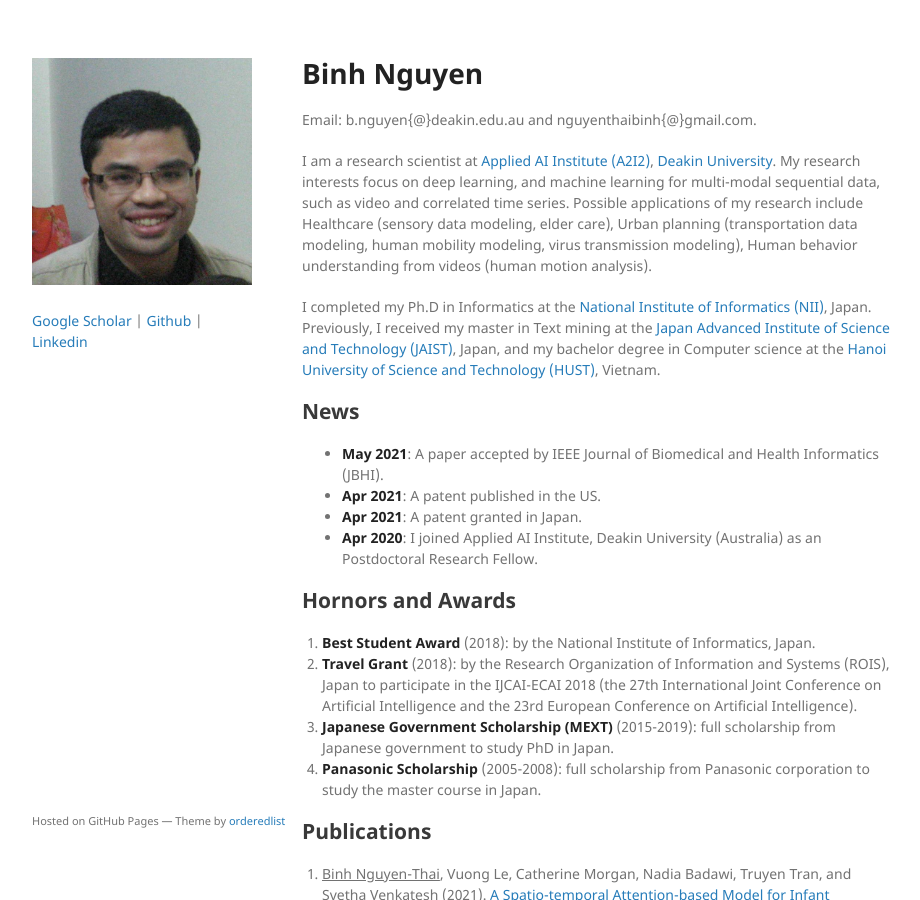
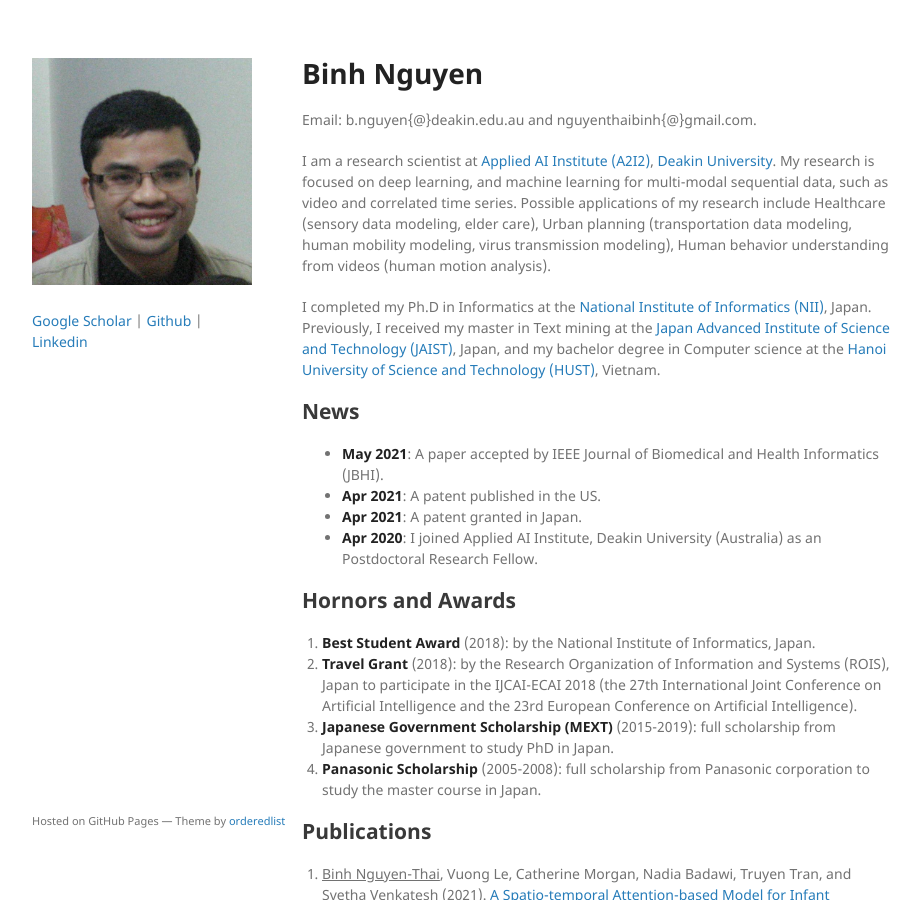
Before and after one commit to nguyenthaibinh/nguyenthaibinh.github.io, a Jekyll site: the page built from index.md, in a window 1280 px wide and 900 px high. Shown: the whole window, without its empty margins (178-1098 px from the left). Built offline with Jekyll 4.4.1, drawn with Linux system fonts in a browser that asks for light colours; the repository's description, which GitHub fills in, is left out; our own code applies the rules of GitHub Pages for plain Markdown files.

Commit message:
Update index.md

```diff
--- a/index.md
+++ b/index.md
@@ -4,7 +4,7 @@
 # Binh Nguyen
 Email: b.nguyen{@}deakin.edu.au and nguyenthaibinh{@}gmail.com.
 
-I am a research scientist at <a href="https://a2i2.deakin.edu.au">Applied AI Institute (A2I2)</a>, <a href="https://www.deakin.edu.au">Deakin University</a>. My research interests focus on deep learning, and machine learning for multi-modal sequential data, such as video and correlated time series. Possible applications of my research include Healthcare (sensory data modeling, elder care), Urban planning (transportation data modeling, human mobility modeling, virus transmission modeling), Human behavior understanding from videos (human motion analysis).
+I am a research scientist at <a href="https://a2i2.deakin.edu.au">Applied AI Institute (A2I2)</a>, <a href="https://www.deakin.edu.au">Deakin University</a>. My research is focused on deep learning, and machine learning for multi-modal sequential data, such as video and correlated time series. Possible applications of my research include Healthcare (sensory data modeling, elder care), Urban planning (transportation data modeling, human mobility modeling, virus transmission modeling), Human behavior understanding from videos (human motion analysis).
 
 I completed my Ph.D in Informatics at the <a href="http://www.nii.ac.jp/graduate/en/">National Institute of Informatics (NII)</a>, Japan. Previously, I received my master in Text mining at the <a href="https://www.jaist.ac.jp/english/">Japan Advanced Institute of Science and Technology (JAIST)</a>, Japan, and my bachelor degree in Computer science at the <a href="https://en.hust.edu.vn/home">Hanoi University of Science and Technology (HUST)</a>, Vietnam.
 
```
